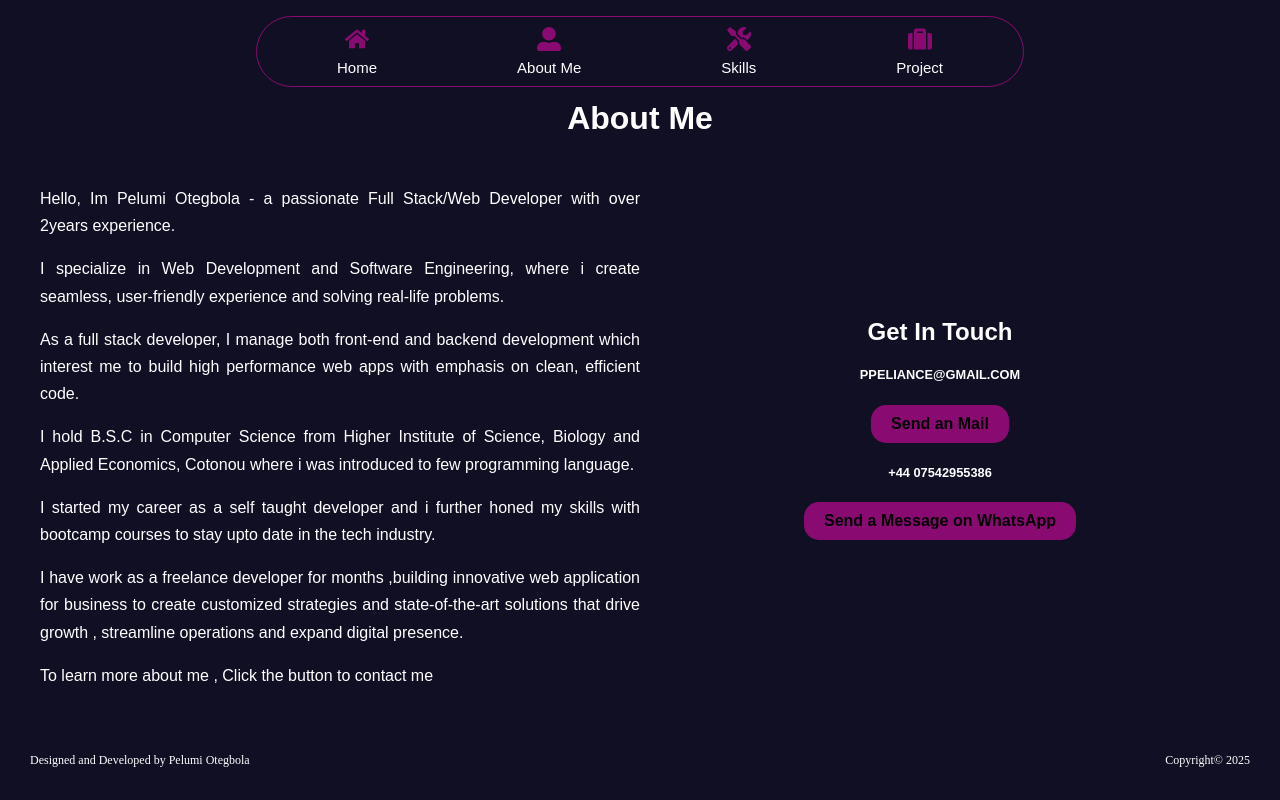
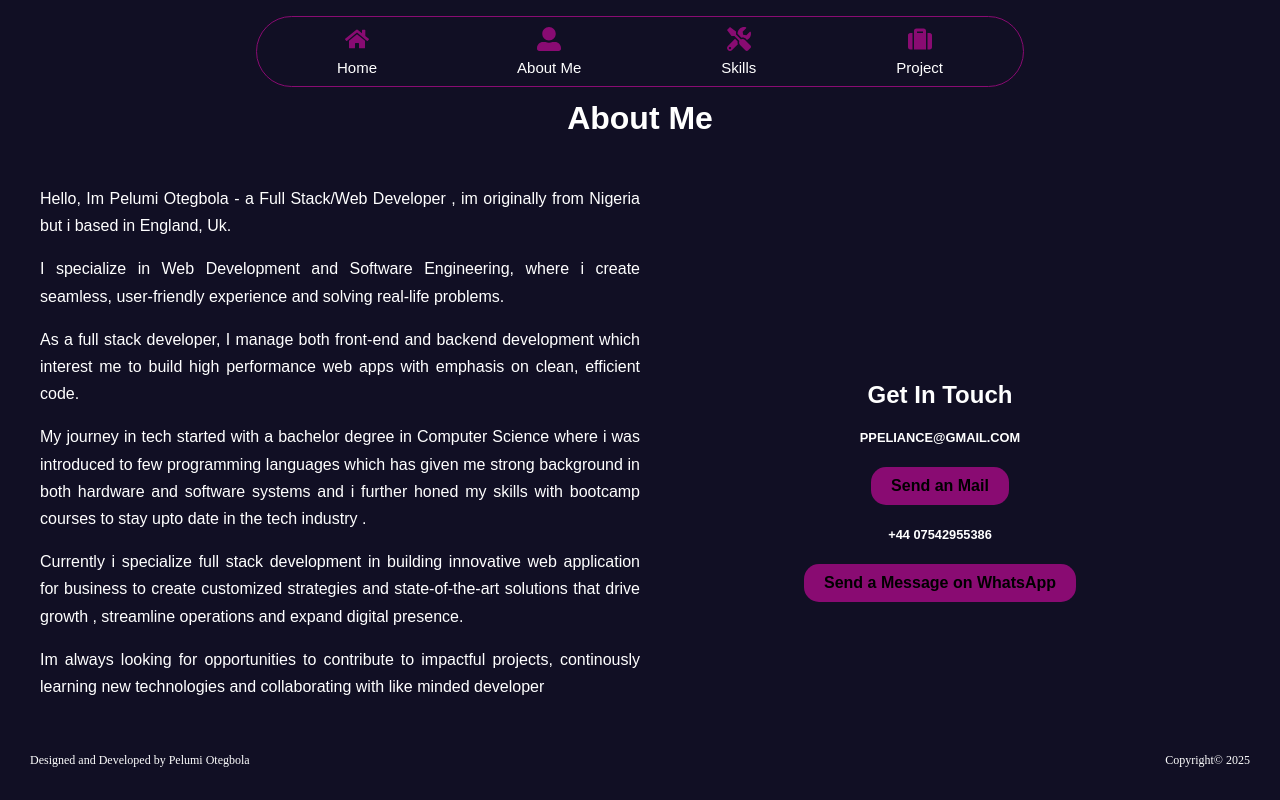
Before and after one commit to pellypepper/latestportfolio1, a React (Create React App) app: page /about in a window 1280 px wide. Built offline with nearby package versions, Linux system fonts and the light colour scheme.

Commit message:
Update about.js

```diff
--- a/src/container/about/about.js
+++ b/src/container/about/about.js
@@ -9,12 +9,13 @@ export default function About() {
 
                 <section className="section-1">
                     <div className="section-1-box">
-                        <p>Hello, Im Pelumi Otegbola - a passionate Full Stack/Web Developer with over 2years experience.</p>
+                        <p>Hello, Im Pelumi Otegbola - a Full Stack/Web Developer , im originally from Nigeria but i based in England, Uk.</p>
                         <p>I specialize in Web Development and Software Engineering, where i create seamless, user-friendly experience and solving real-life problems.</p>
                         <p>As a full stack developer, I manage both front-end and backend development which interest me to build high performance web apps with emphasis on clean, efficient code.</p>
-                        <p>I hold B.S.C in Computer Science from  Higher Institute of Science, Biology and Applied Economics, Cotonou where i was introduced  to few programming language.</p>
-                        <p>I started my career as a self taught developer  and i  further honed  my skills with bootcamp courses to stay upto date in the tech industry.</p>
-                        <p>I have work as a freelance developer for months ,building innovative web application for business to create customized strategies and state-of-the-art solutions that drive growth , streamline operations and expand digital presence.</p>
+                        <p>My journey in tech started with a bachelor degree in Computer Science where i was introduced  to few programming languages which has given me strong background in both hardware and software systems and  i  further honed  my skills with bootcamp courses to stay upto date in the tech industry .</p>
+                        <p>Currently i specialize full stack development in  building innovative web application for business to create customized strategies and state-of-the-art solutions that drive growth , streamline operations and expand digital presence.</p>
+                        <p>Im always looking for opportunities  to contribute to impactful projects, continously learning new technologies and collaborating with like minded developer</p>
+                        <p>When im not coding , you will find me watching a movie or sleeping or exploring the latest in tech innovations</p>
                         <p>To learn more about me , Click the button to contact me </p>
                          </div>
                                </section>
```
